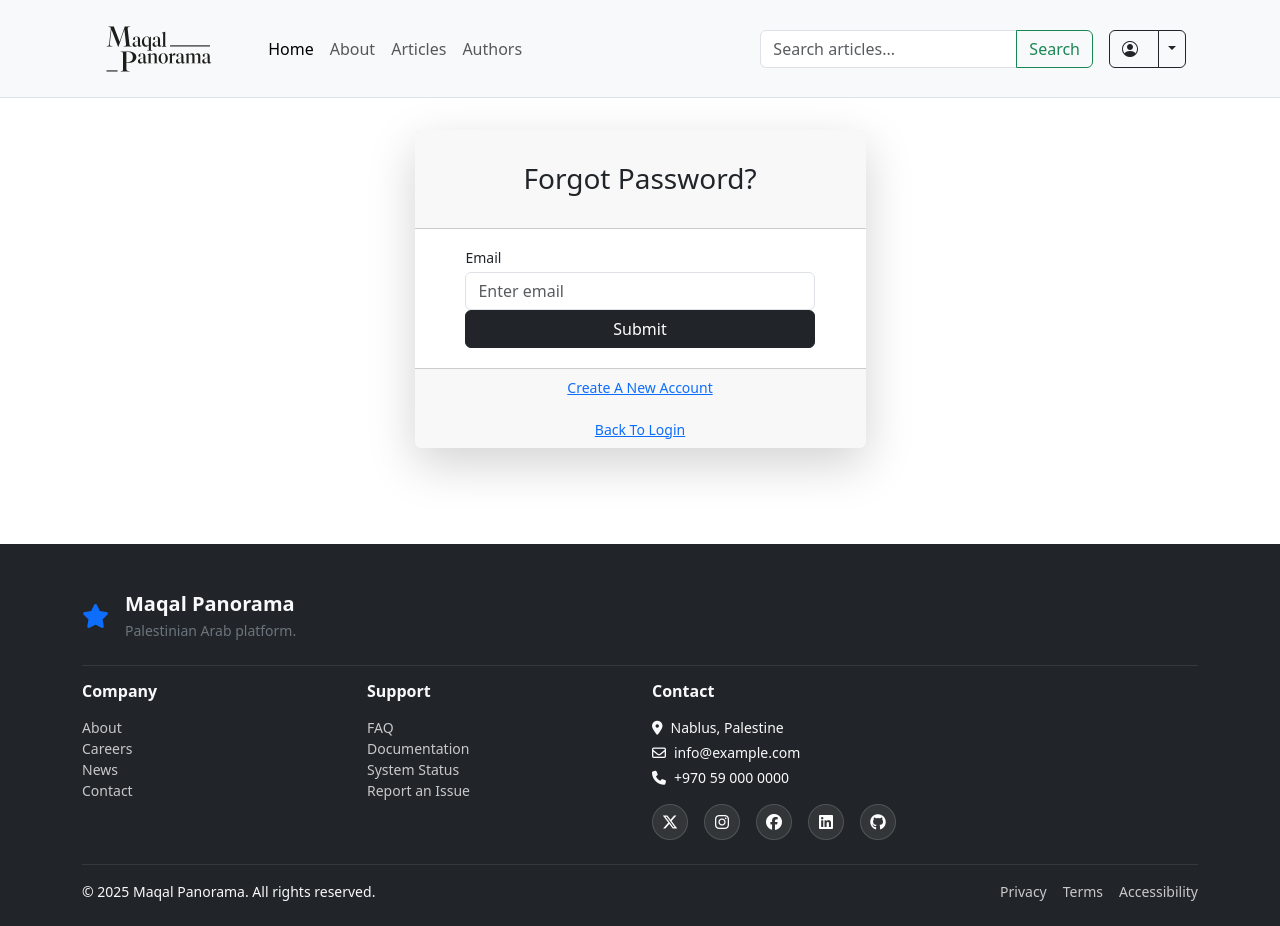
After one commit to AhmadIrsahaid/Maqal-final-Project, a Django app: page /password-reset/ in a window 1280 px wide. The commit adds this page. Run offline with Django 5.2, Linux system fonts and the light colour scheme; some libraries are stand-ins or nearby versions.

Commit message:
add forget password feature

```diff
--- a/backend/finalProject/polls/templates/registration/login.html
+++ b/backend/finalProject/polls/templates/registration/login.html
@@ -82,7 +82,7 @@
             <input class="form-check-input" type="checkbox" id="rememberMe">
             <label class="form-check-label" for="rememberMe" >Remember me</label>
           </div>
-          <a href="#" class="text-decoration-none" style="color: var(--primary-color); font-size: 0.9rem;"
+          <a href="{% url 'password-reset' %}" class="text-decoration-none" style="color: var(--primary-color); font-size: 0.9rem;"
              >Forgot Password?</a>
         </div>
 
--- /dev/null
+++ b/backend/finalProject/polls/templates/registration/password_reset.html
@@ -0,0 +1,59 @@
+{% extends "base.html" %}
+{% block content %}
+    <div class="form-content my-3 p-3">
+        <div class="container">
+            <div class="row justify-content-center">
+                <div class="col-lg-5">
+                    <div class="card shadow-lg border-0 rounded-lg mt-0 mb-3">
+                        <div class="card-header justify-content-center">
+                            <div id="error_div"></div>
+                          <h3 class="font-weight-light my-4 text-center">Forgot Password?</h3>
+                        </div>
+                        {% if form.errors %}
+                            <div class="alert alert-danger alert-dismissible" role="alert">
+                                <div id="form_errors">
+                                    {% for key, value in form.errors.items %}
+                                        <strong>{{ value }}</strong>
+                                    {% endfor %}
+                                </div>
+                                <button type="button" class="close" data-dismiss="alert" aria-label="Close">
+                                    <span aria-hidden="true">&times;</span>
+                                </button>
+                            </div>
+                        {% endif %}
+                        <div class="card-body">
+                            <form method="POST" action="{% url 'password_reset' %}">
+                                {% csrf_token %}
+                                <div class="form-row">
+                                    <div class="col-md-10 offset-md-1">
+                                    <div class="form-group">
+                                      <label class="small mb-1" for="id_email">Email</label>
+                                        <input type="email" name="email"  class="form-control"
+                                               autocomplete="email" maxlength="254" required id="id_email"
+                                               placeholder="Enter email">
+                                    </div>
+                                </div>
+                            </div>
+                                <div class="form-row">
+                                  <div class="col-md-10 offset-md-1">
+                                    <div class="form-group mt-0 mb-1">
+                                        <button type="submit" class="col-md-12 btn btn-dark">Submit
+                                        </button>
+                                    </div>
+                                 </div>
+                               </div>
+                            </form>
+                        </div>
+                        <div class="card-footer text-center">
+                            <div class="small">
+                                    <a href="{% url 'signup' %}">Create A New Account</a><br><br>
+                                <a href="{% url 'login' %}">Back To Login</a><br>
+                            </div>
+                        </div>
+                    </div>
+                </div>
+            </div>
+        </div>
+
+  </div>
+{% endblock content %}
--- a/backend/finalProject/polls/urls.py
+++ b/backend/finalProject/polls/urls.py
@@ -10,7 +10,6 @@ from .form import BookmarkForm
 urlpatterns = [
 
     path("accounts/", include("django.contrib.auth.urls")),
-    # path("", TemplateView.as_view(template_name="home.html"), name="home"),
     path('api/home/', views.home, name='home'),
     path('api/card/' , views.list_articles , name='list_articles'),
     path('article/create/', ArticleCreateView.as_view() , name='create-article'),
@@ -22,9 +21,7 @@ urlpatterns = [
     path('user/create/', UserCreateView.as_view() , name='user-create'),
     path('user/detail/<int:pk>/', UserDetailView.as_view() , name='user-detail'),
     path('', views.HomePageView.as_view(), name='home-page'),
-    # path('', views.BasePageView.as_view(), name='base-page'),
     path('about/', views.AboutPageView.as_view(), name='about-page'),
-    # path("signup/", ReaderSignUpView.as_view(), name="signup"),
     path("article/<int:pk>/comment/", CommentCreateView.as_view(), name="article-add-comment"),
     path("search/", SearchResultsView.as_view(), name="search_results"),
     path("likes/<int:pk>",LikeToggleView.as_view(),name="add-like"),
@@ -34,6 +31,7 @@ urlpatterns = [
     path("article/categories/", AllCategoriesView.as_view() , name="all-categories"),
     path("article/categories/<int:pk>", ArticleAndCategoryListView.as_view() , name="all-categories-with-article"),
     re_path(r'^signup/$', ReaderSignUpView.as_view(), name='signup'),
-    path('activate/<uidb64>/<token>/', UserActivateView.as_view(), name='activate')
+    path('activate/<uidb64>/<token>/', UserActivateView.as_view(), name='activate'),
+    path('password-reset/', ResetPasswordView.as_view(), name='password-reset')
 
 ]
--- a/backend/finalProject/polls/views.py
+++ b/backend/finalProject/polls/views.py
@@ -1,4 +1,5 @@
 # views.py
+from django.contrib.auth.forms import PasswordResetForm
 from django.http import JsonResponse
 from django.contrib.auth import authenticate, login
 from django.shortcuts import get_object_or_404
@@ -24,6 +25,9 @@ from .tokens import account_activation_token
 from django.contrib.auth import get_user_model
 from django.core.mail import EmailMessage
 # from CorrectPythonPackage.token import *
+from django.urls import reverse_lazy
+from django.contrib.auth.views import PasswordResetView
+from django.contrib.messages.views import SuccessMessageMixin
 def home(request):
     return JsonResponse({
         'message': 'Welcome from Django!',
@@ -301,3 +305,15 @@ class UserActivateView(View):
             return HttpResponse('Thank you for your email confirmation. Now you can login your account.')
         else:
             return HttpResponse('Activation link is invalid!')
+
+class ResetPasswordView(SuccessMessageMixin, PasswordResetView):
+    template_name = "registration/password_reset.html"
+    email_template_name = "registration/password_reset_email.html"
+    subject_template_name = 'registration/password_reset_subject'
+
+    success_message = "We've emailed you instructions for setting your password, " \
+                      "if an account exists with the email you entered. You should receive them shortly." \
+                      " If you don't receive an email, " \
+                      "please make sure you've entered the address you registered with, and check your spam folder."
+
+    success_url = reverse_lazy('home')
```
Also changed, not shown: backend/finalProject/polls/templates/registration/password_reset_email.html (added, +12 -0 lines), 1 other file.
